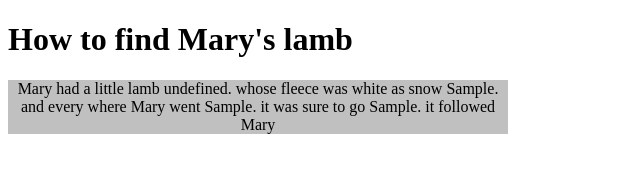
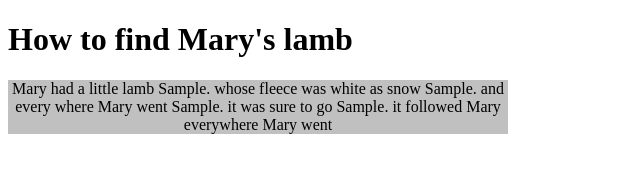
Before and after one commit to Dverbrugge/a6-madlib, a plain HTML site: page index.html in a window 1280 px wide. Both pictures are taken after typing "Sample", "Sample", "Sample", "Sample", "Sample" into the empty fields and a click on the input "find Mary's lamb". Shown: the whole page, without its empty margins (0-640 px from the left). Drawn offline with nearby package versions, Linux system fonts and the light colour scheme.

Commit message:
finally got it working
changed all code to work

```diff
--- a/scripts.js
+++ b/scripts.js
@@ -7,11 +7,11 @@ $(document).ready(function(){
 	var adjective = $("#adj").val()
 	var noun = $("#noun").val()
 	var verb = $("#verb").val()
-	var pronoun = $("pronoun").val()
+	var pronoun=$("#pronoun").val()
 
 	$("form").hide()
 	$("h1").text("How to find Mary's lamb");
-	$("#story").text("Mary had a little lamb "+pronoun+". whose fleece was white as snow "+adverb+". and every where Mary went  "+adjective+". it was sure to go "+verb+". it followed Mary ");
+	$("#story").text("Mary had a little lamb "+pronoun+". whose fleece was white as snow "+adverb+". and every where Mary went  "+adjective+". it was sure to go "+verb+". it followed Mary everywhere   Mary went ");
 
   });
 });
```
Also changed, not shown: index.html (+1 -0 lines).
